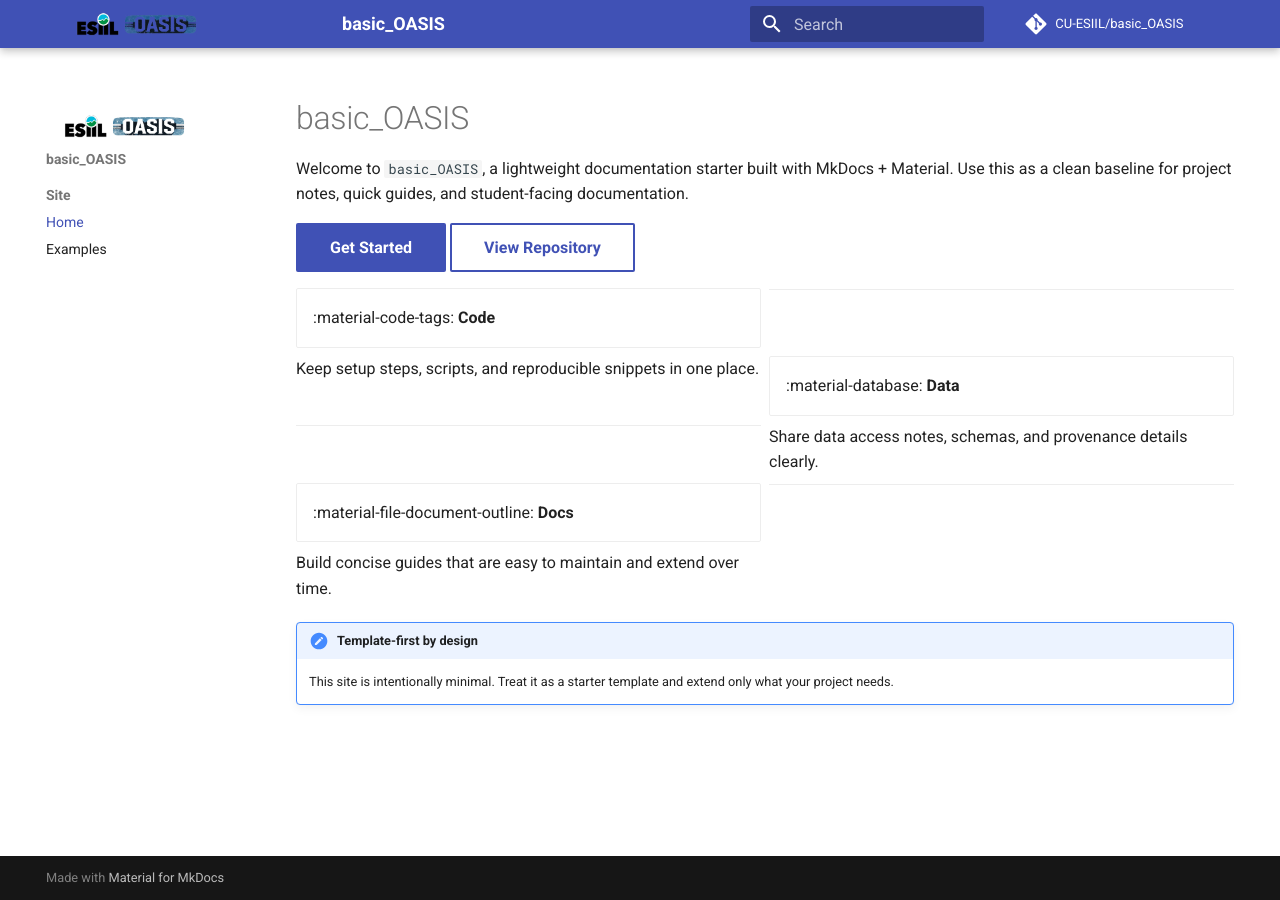
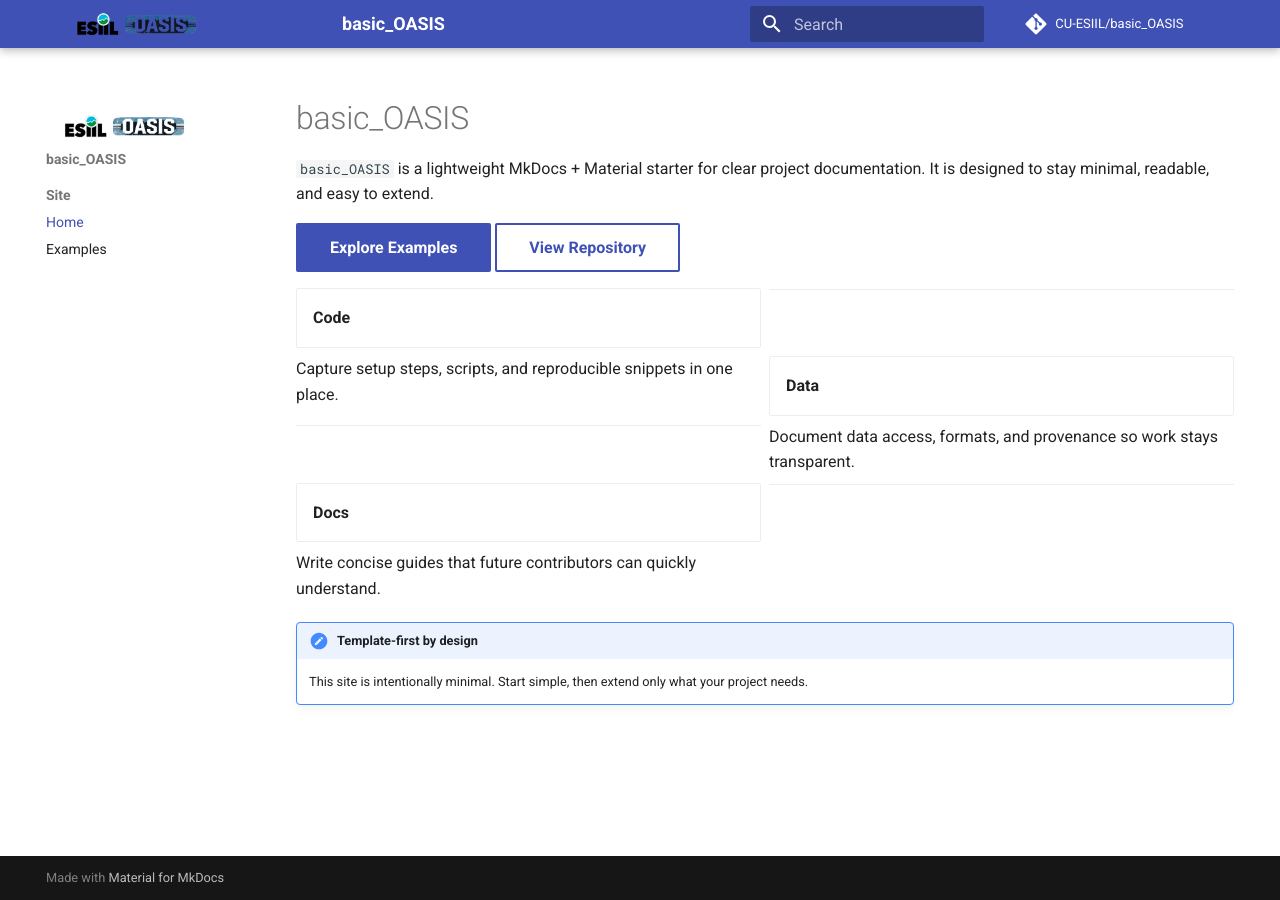
Before and after one commit to CU-ESIIL/basic_OASIS, an MkDocs documentation site: the page built from docs/index.md, in a window 1280 px wide. Built offline with MkDocs 1.6.1 and Material for MkDocs 9.7.7, drawn with Linux system fonts in a browser that asks for light colours; comment, search, counter and statistics services are not loaded.

Commit message:
Fix MkDocs homepage and examples for reliable Material rendering

```diff
--- a/docs/index.md
+++ b/docs/index.md
@@ -1,31 +1,31 @@
 # basic_OASIS
 
-Welcome to `basic_OASIS`, a lightweight documentation starter built with MkDocs + Material. Use this as a clean baseline for project notes, quick guides, and student-facing documentation.
+`basic_OASIS` is a lightweight MkDocs + Material starter for clear project documentation. It is designed to stay minimal, readable, and easy to extend.
 
-[Get Started](examples.md){ .md-button .md-button--primary }
+[Explore Examples](examples.md){ .md-button .md-button--primary }
 [View Repository](https://github.com/CU-ESIIL/basic_OASIS){ .md-button }
 
 <div class="grid cards" markdown>
 
-- :material-code-tags: **Code**
+- **Code**
 
   ---
 
-  Keep setup steps, scripts, and reproducible snippets in one place.
+  Capture setup steps, scripts, and reproducible snippets in one place.
 
-- :material-database: **Data**
+- **Data**
 
   ---
 
-  Share data access notes, schemas, and provenance details clearly.
+  Document data access, formats, and provenance so work stays transparent.
 
-- :material-file-document-outline: **Docs**
+- **Docs**
 
   ---
 
-  Build concise guides that are easy to maintain and extend over time.
+  Write concise guides that future contributors can quickly understand.
 
 </div>
 
 !!! note "Template-first by design"
-    This site is intentionally minimal. Treat it as a starter template and extend only what your project needs.
+    This site is intentionally minimal. Start simple, then extend only what your project needs.
```
Also changed, not shown: docs/examples.md (+7 -7 lines).
